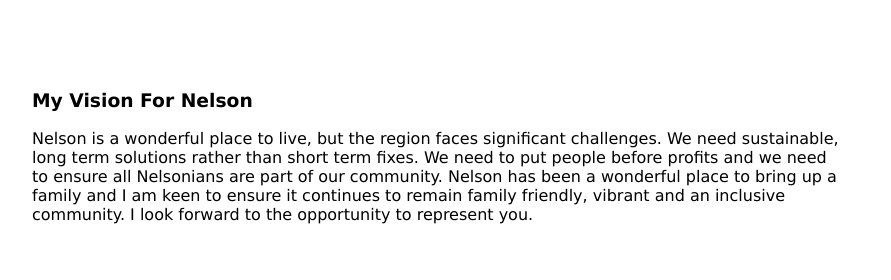
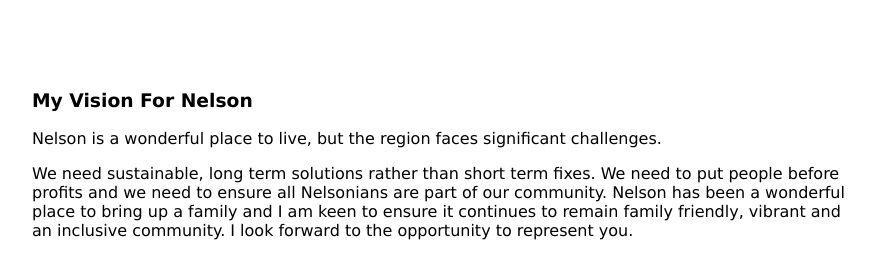
Before and after one commit to Cynosure-North/dads-website, a plain HTML site: page index.html in a window 1280 px wide. Shown: the part 1060-1340 px from the top of the page, 168-1059 px from the left. Drawn offline with Linux system fonts and the light colour scheme.

Commit message:
Update index.html

```diff
--- a/index.html
+++ b/index.html
@@ -46,7 +46,7 @@
 			<div>
 				<h3>My Vision For Nelson</h3>
 				<p>
-				Nelson is a wonderful place to live, but the region faces significant challenges.
+				Nelson is a wonderful place to live, but the region faces significant challenges.</p>
 				We need sustainable, long term solutions rather than short term fixes.
 				We need to put people before profits and we need to ensure all Nelsonians are part of our community.
 				Nelson has been a wonderful place to bring up a family and I am keen to ensure it continues to remain family friendly, vibrant and
@@ -63,7 +63,6 @@
 				I moved to New Zealand from London in 1990.  I met my wife, Alison, in Wellington and in 2002 we moved to Nelson.
 				My wife has been a community nurse for over 40 years.  I have 2 wonderful children who are studying at the University of Canterbury.
 				My oldest child is doing a masters in IT, my youngest is studying flute performance.
-
 				I graduated from the University of Stirling with a Bachelor of Science degree in Biology, but worked initially in the information technology
 				industry.  When I came to New Zealand I learnt to fly and for the last 25 years I have been an airline pilot, including 15 years as a Captain
 				for Air New Zealand and 5 years flying the Lifeflight Air Ambulance out of Wellington.  I currently fly as a Captain for our local airline,
@@ -71,7 +70,8 @@
 
 				Apart from flying I am passionate about music. For many years I was part of Nelson Jazz club - I was on the committee and was president
 				for several years, during which time I was involved in running the Jazz Festival.  I played for many years in the big band.  I currently play
-				in the Nelson Symphony Orchestra and am the chair of the committee.  I also play regularly in small groups in the community and retirement homes.
+				in the Nelson Symphony Orchestra and am the chair of the committee.  I also play regularly in small groups in the community and retirement
+				homes.
 			</div>
 			<img src="TODO">
 		</div>
```
